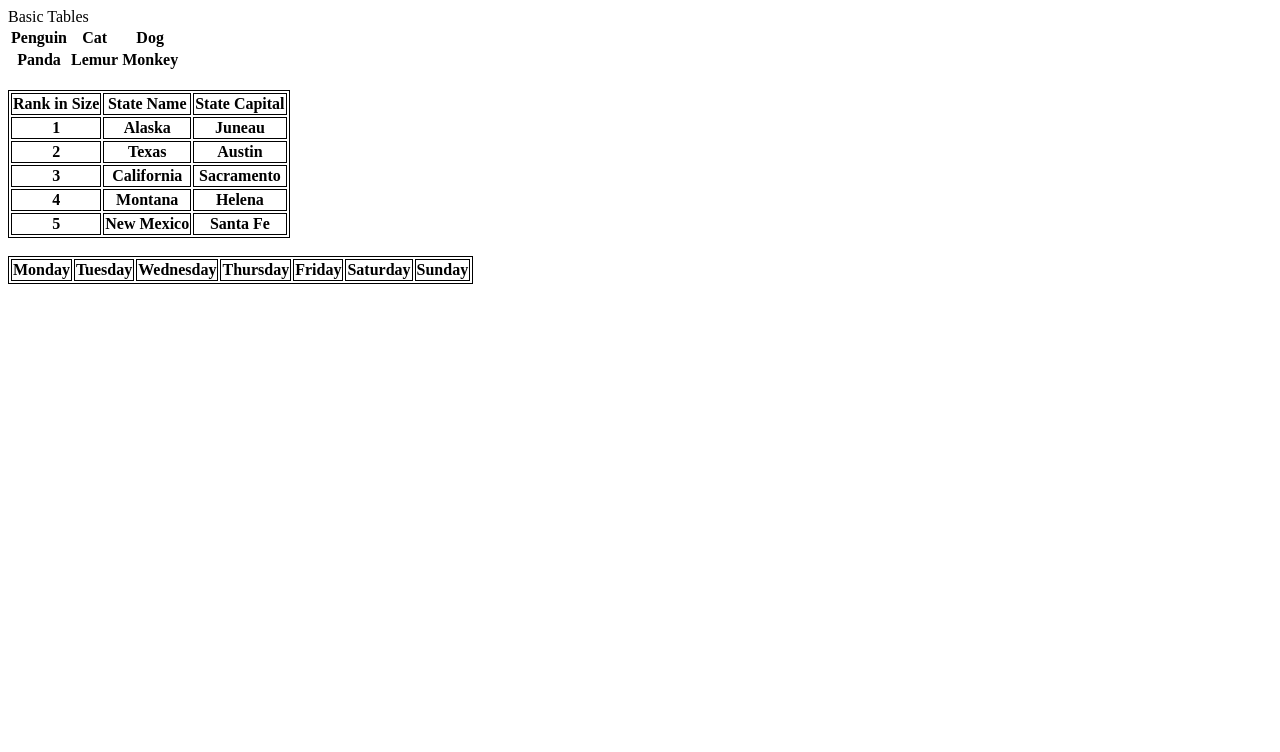
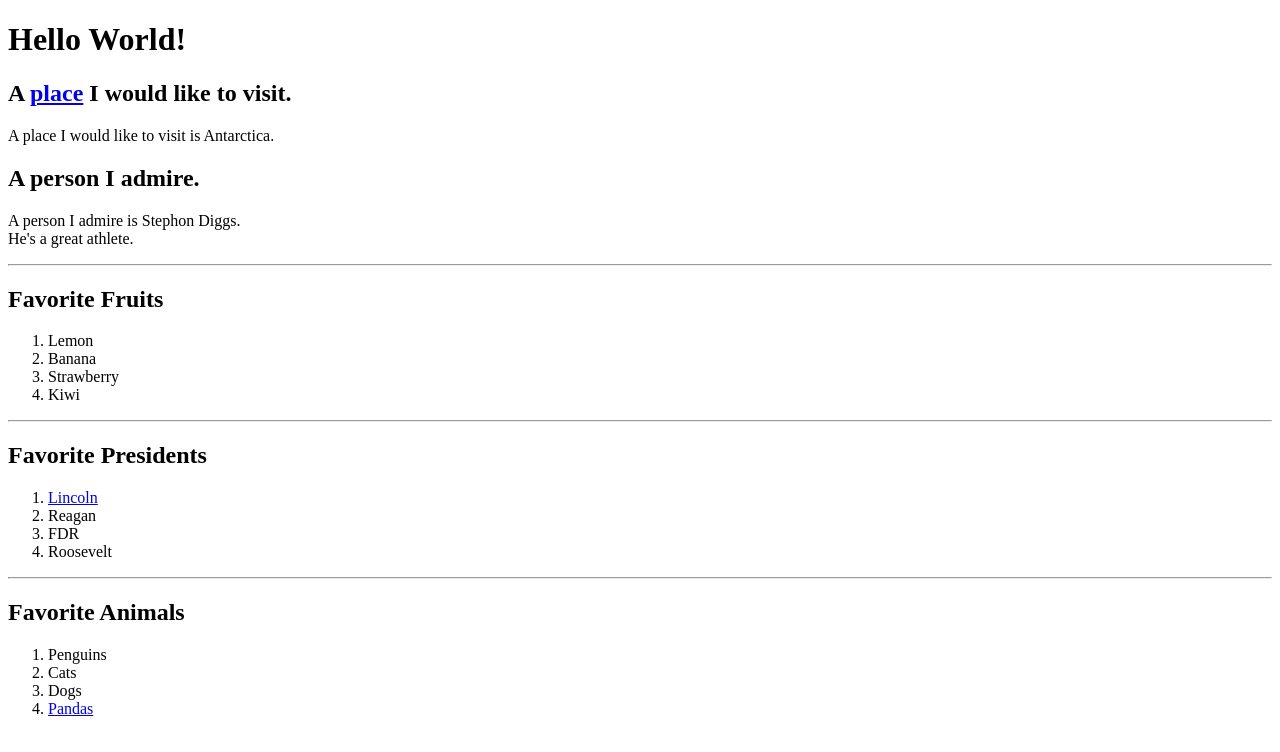
Before and after one commit to AND06166/exercises, a plain HTML site: page index.html in a window 1280 px wide. Drawn offline with Linux system fonts and the light colour scheme.

Commit message:
Add files via upload

```diff
--- a/index.html
+++ b/index.html
@@ -1,44 +1,55 @@
 <!DOCTYPE html>
 <html lang="en">
-<head> Basic Tables
+<head>
     <meta charset="UTF-8">
-    <title>Basic Tables</title>
-
-    <style>
-        table, th {
-            border: 1px solid black;
-        }
-
-        .table-no-border {
-            border: 0;
-            }
-
-    </style>
-
+    <title>My First Web Page</title>
 </head>
 <body>
+<h1>Hello World!</h1>
 
-<table class="table-no-border">
-<tr> <th class="table-no-border">Penguin</th> <th class="table-no-border">Cat</th> <th class="table-no-border">Dog</th> </tr>
-    <tr> <th class="table-no-border">Panda</th> <th class="table-no-border">Lemur</th> <th class="table-no-border">Monkey</th> </tr>
-</table>
+<!-- Section One -->
 
-<br>
+<h2>A <a href="https://www.livescience.com/21677-antarctica-facts.html" target="_blank">place</a> I would like to visit.</h2>
+<p>A place I would like to visit is Antarctica.</p>
 
-<table>
-    <tr> <th>Rank in Size</th> <th>State Name</th> <th>State Capital</th> </tr>
-    <tr> <th>1</th> <th>Alaska</th> <th>Juneau</th> </tr>
-    <tr> <th>2</th> <th>Texas</th> <th>Austin</th> </tr>
-    <tr> <th>3</th> <th>California</th> <th>Sacramento</th> </tr>
-    <tr> <th>4</th> <th>Montana</th> <th>Helena</th> </tr>
-    <tr> <th>5</th> <th>New Mexico</th> <th>Santa Fe</th> </tr>
-</table>
+<h2>A person I admire.</h2>
+<p>A person I admire is Stephon Diggs. <br>He's a great athlete.</p>
 
-<br>
+<hr>
 
-<table>
-<tr> <th>Monday</th> <th>Tuesday</th> <th>Wednesday</th> <th>Thursday</th> <th>Friday</th> <th>Saturday</th> <th>Sunday</th> </tr>
-</table>
+<!-- Section Two -->
 
+<!-- Lists -->
+
+<h2>Favorite Fruits</h2>
+
+<ol>
+<li>Lemon</li>
+<li>Banana</li>
+<li>Strawberry</li>
+<li>Kiwi</li>
+</ol>
+
+<hr>
+
+<h2>Favorite Presidents</h2>
+
+<ol>
+    <li><a href="https://www.whitehouse.gov/about-the-white-house/presidents/abraham-lincoln/" target="_blank">Lincoln</a></li>
+    <li>Reagan</li>
+    <li>FDR</li>
+    <li>Roosevelt</li>
+</ol>
+
+<hr>
+
+<h2>Favorite Animals</h2>
+
+<ol>
+   <li>Penguins</li>
+    <li>Cats</li>
+    <li>Dogs</li>
+    <li> <a href="https://www.nationalgeographic.com/animals/mammals/g/giant-panda/" target="_blank">Pandas</a></li>
+</ol>
 </body>
 </html>
```
